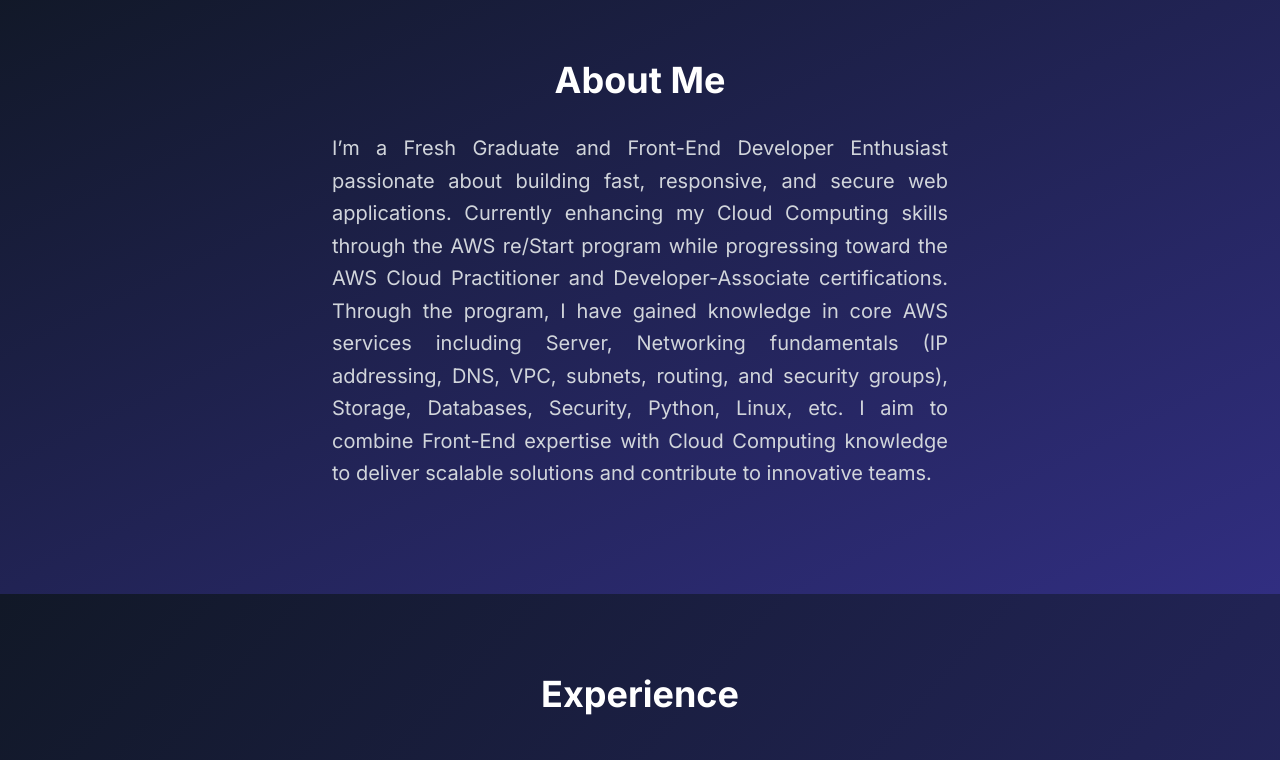
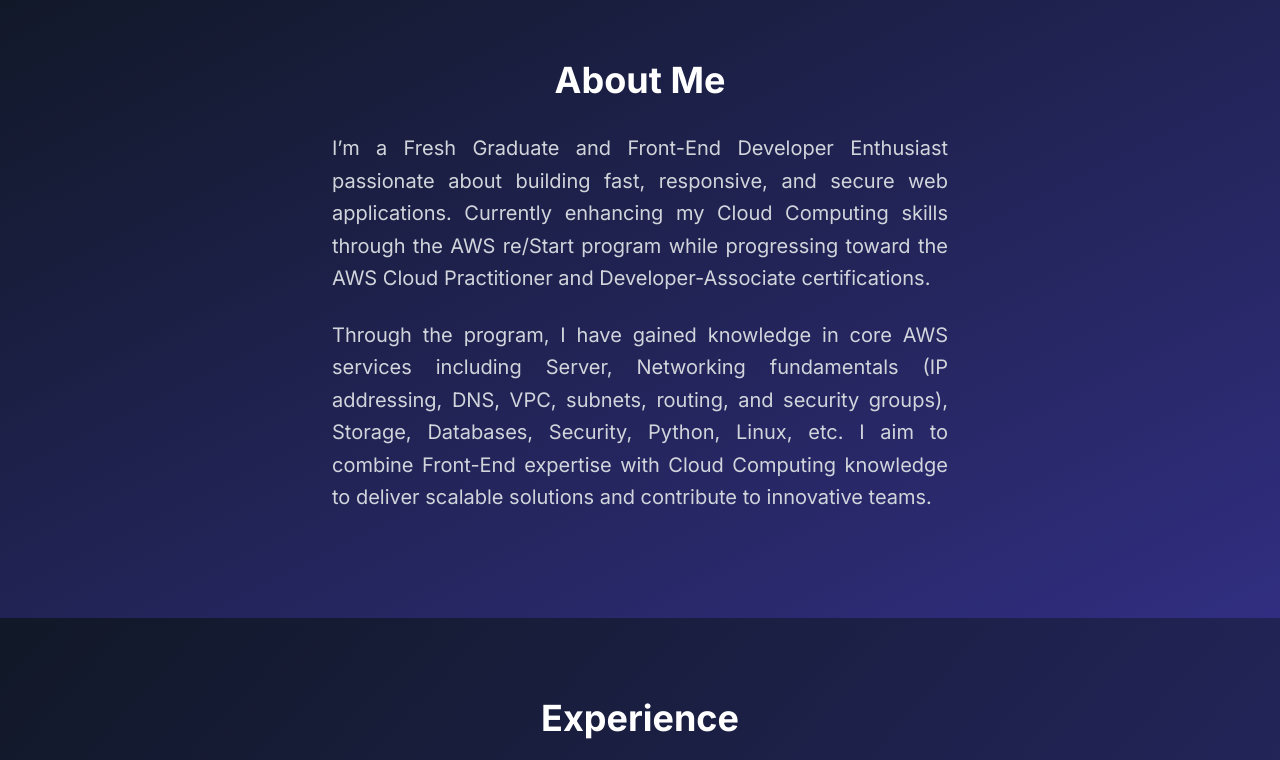
Before and after one commit to alfarosiregar/portofolio, a Next.js app: page / in a window 1280 px wide. Shown: the part 820-1580 px from the top of the page. Built offline with nearby package versions, Linux system fonts and the light colour scheme.

Commit message:
update certificates

```diff
--- a/src/components/fragments/About.tsx
+++ b/src/components/fragments/About.tsx
@@ -30,12 +30,14 @@
               about building fast, responsive, and secure web applications.
               Currently enhancing my Cloud Computing skills through the AWS
               re/Start program while progressing toward the AWS Cloud
-              Practitioner and Developer-Associate certifications. Through the
-              program, I have gained knowledge in core AWS services including
-              Server, Networking fundamentals (IP addressing, DNS, VPC, subnets,
-              routing, and security groups), Storage, Databases, Security,
-              Python, Linux, etc. I aim to combine Front-End expertise with
-              Cloud Computing knowledge to deliver scalable solutions and
+              Practitioner and Developer-Associate certifications.
+            </p>
+            <p className="text-xl text-gray-700 dark:text-gray-300 leading-relaxed mb-6">
+              Through the program, I have gained knowledge in core AWS services
+              including Server, Networking fundamentals (IP addressing, DNS,
+              VPC, subnets, routing, and security groups), Storage, Databases,
+              Security, Python, Linux, etc. I aim to combine Front-End expertise
+              with Cloud Computing knowledge to deliver scalable solutions and
               contribute to innovative teams.
             </p>
           </motion.div>
--- a/src/components/fragments/Certificates.tsx
+++ b/src/components/fragments/Certificates.tsx
@@ -1,9 +1,20 @@
 import { motion } from "framer-motion";
 import { FileCode } from "lucide-react";
-import Image from "next/image";
 
 export default function Sertificate() {
   const services = [
+    {
+      icon: <FileCode className="w-12 h-12 min-w-12 min-h-12 text-amber-500" />,
+      title: "Intermediate Junior Network Administrator",
+      description: "Digital Talent Scholarship",
+      link: "https://drive.google.com/file/d/1yWWaMy3vfH6O5Z1rDtpV-HJrxcyVKXy2/view?usp=drive_link",
+    },
+    {
+      icon: <FileCode className="w-12 h-12 min-w-12 min-h-12 text-amber-500" />,
+      title: "Fundamental Junior Network Administrator",
+      description: "Digital Talent Scholarship",
+      link: "https://drive.google.com/file/d/1QKyQXpAjLKdOSN3mkKpZllWt49gkCNSU/view?usp=sharing",
+    },
     {
       icon: <FileCode className="w-12 h-12 min-w-12 min-h-12 text-blue-500" />,
       title: "HTML, CSS, JavaScript : Pemula Sampai Mahir",
@@ -15,13 +26,6 @@
       title: "RevoU Tech Academy - Data & Software Engineering",
       description: "RevoU",
       link: "https://drive.google.com/file/d/1DeMpYuulUitLWWNqN3a_VWurYMHj0ig6/view?usp=sharing",
-    },
-    {
-      icon: <FileCode className="w-12 h-12 min-w-12 min-h-12 text-green-500" />,
-      title:
-        "Junior Network Administrator (Vocational School Graduate Academy)",
-      description: "Digital Talent Scholarship",
-      link: "https://drive.google.com/file/d/1QKyQXpAjLKdOSN3mkKpZllWt49gkCNSU/view?usp=sharing",
     },
     {
       icon: (
```
